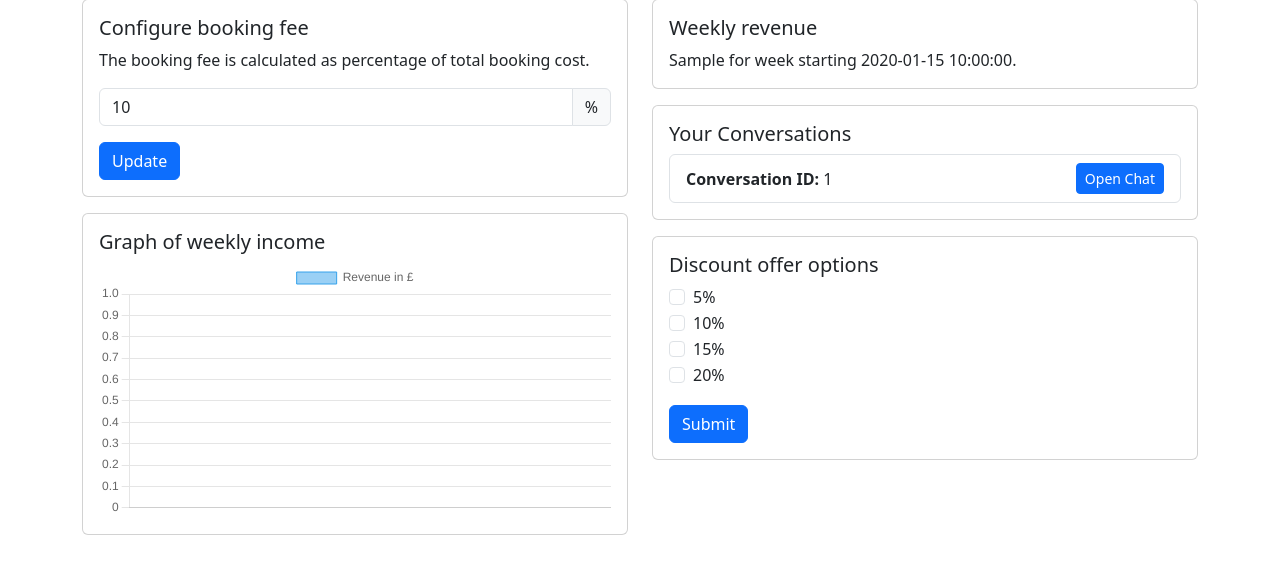
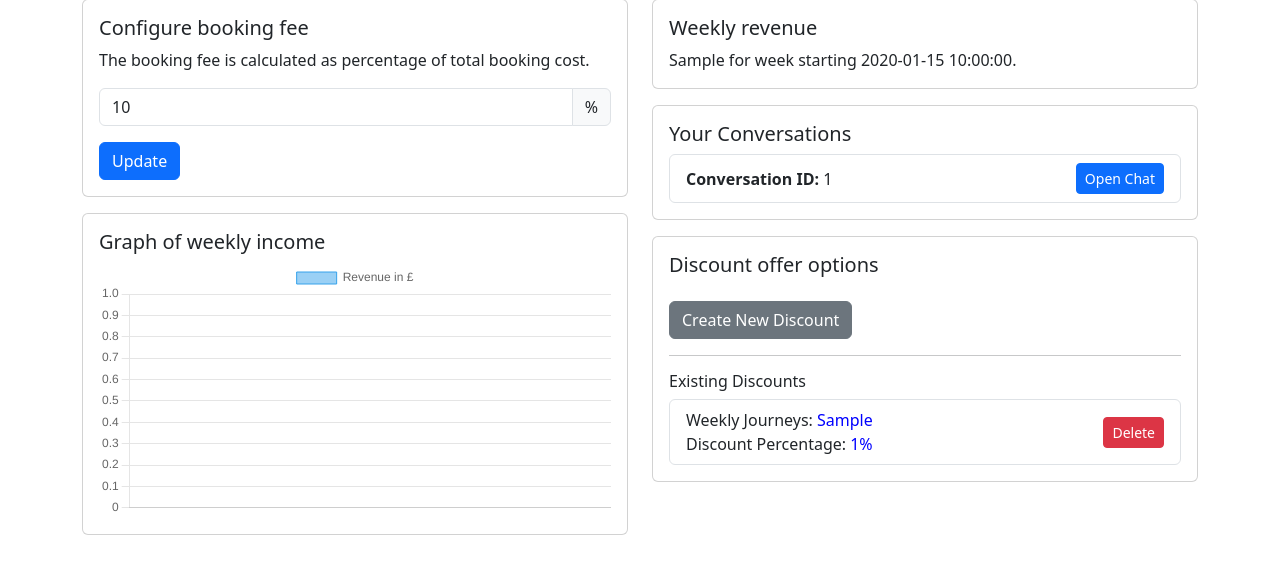
Before and after one commit to COMP2913-24-25/Pendolare, a Flask app: template Pendo.AdminDashboard/templates/dashboard.html in a window 1280 px wide. Shown: the part 81-655 px from the top of the page. Run offline with Flask 3, Linux system fonts and the light colour scheme; the template is opened without the code that fills it: most values are stand-ins (such as "Sample title", 1, 10 or a date in 2020).

Commit message:
Get and delete discounts functionality complete

```diff
--- a/Pendo.AdminDashboard/app.py
+++ b/Pendo.AdminDashboard/app.py
@@ -86,6 +86,14 @@ def dashboard():
     rev_response = admin_client.GetWeeklyRevenue(start_of_week, end_of_week)
     rev_this_week = rev_response.get('total')
 
+    discounts = admin_client.GetDiscounts()
+    app.logger.info("Discounts: %s", discounts)
+
+    # Add dummy discount if none exist; includes a DiscountId field for deletion.
+    if not discounts:
+        discounts = [{'DiscountId': 'dummy', 'WeeklyJourneys': 3, 'DiscountPercentage': 5}]
+        app.logger.info("Using dummy discount: %s", discounts)
+
     messaging_client = MessageClient(f"{api_url}/api/Message", app.logger, jwt=session.get('jwt'))
     user_conversations = messaging_client.get_user_conversations("00000000-0000-0000-0000-000000000000")
 
@@ -93,7 +101,8 @@ def dashboard():
                            booking_fee=booking_fee,
                            rev_this_week=rev_this_week,
                            revenue_date=start_of_week.strftime('%d %B %Y'),
-                           conversations=user_conversations)
+                           conversations=user_conversations,
+                           discounts=discounts)
 
 @app.route('/chat/conversation/<conversation_id>', methods=['GET'])
 def chat_conversation(conversation_id):
@@ -130,9 +139,37 @@ def update_booking_fee():
         flash("Failed to update booking fee.")
     return redirect(url_for('dashboard'))
 
-@app.route('/update_discount_offers', methods=['POST'])
-def update_discount_offers():
-    discounts = request.form.getlist('discounts')
+@app.route('/create_discount', methods=['GET', 'POST'])
+def create_discount():
+    if not session.get('logged_in'):
+        return redirect(url_for('login'))
+    if request.method == 'POST':
+        weekly_journeys = request.form.get('weekly_journeys')
+        discount_percentage = request.form.get('discount_percentage')
+        app.logger.info("Attempting to create discount with weekly_journeys: %s, discount_percentage: %s", weekly_journeys, discount_percentage)
+        admin_client = AdminClient(api_url, app.logger, jwt=session.get('jwt'))
+        result = admin_client.CreateDiscount(weekly_journeys, discount_percentage)
+        if result:
+            app.logger.info("Discount created successfully: %s", result)
+            flash("Discount created successfully.")
+        else:
+            app.logger.error("Failed to create discount with weekly_journeys: %s, discount_percentage: %s", weekly_journeys, discount_percentage)
+            flash("Failed to create discount.")
+        return redirect(url_for('dashboard'))
+    return render_template('create_discount.html')
+
+@app.route('/delete_discount/<discount_id>', methods=['POST'])
+def delete_discount(discount_id):
+    if not session.get('logged_in'):
+        return redirect(url_for('login'))
+    app.logger.info("Attempting to delete discount with id: %s", discount_id)
+    admin_client = AdminClient(api_url, app.logger, jwt=session.get('jwt'))
+    success = admin_client.DeleteDiscount(discount_id)
+    if success:
+        app.logger.info("Discount deleted successfully: %s", discount_id)
+    else:
+        app.logger.error("Failed to delete discount: %s", discount_id)
+    flash("Discount deleted successfully." if success else "Failed to delete discount.")
     return redirect(url_for('dashboard'))
 
 @app.route('/ping')
--- a/Pendo.AdminDashboard/templates/dashboard.html
+++ b/Pendo.AdminDashboard/templates/dashboard.html
@@ -47,7 +47,6 @@
                             <li class="list-group-item d-flex justify-content-between align-items-center">
                                 <span>
                                     <strong>Conversation ID:</strong> {{ conv.ConversationId }}
-                                    <!-- Add other conversation details if needed -->
                                 </span>
                                 <a href="{{ url_for('chat_conversation', conversation_id=conv.ConversationId) }}" class="btn btn-primary btn-sm">
                                     Open Chat
@@ -63,25 +62,26 @@
             <div class="card mb-3">
                 <div class="card-body">
                     <h5 class="card-title">Discount offer options</h5>
-                    <form method="POST" action="{{ url_for('update_discount_offers') }}">
-                        <div class="form-check">
-                            <input class="form-check-input" type="checkbox" name="discounts" value="5" id="discount5">
-                            <label class="form-check-label" for="discount5">5%</label>
-                        </div>
-                        <div class="form-check">
-                            <input class="form-check-input" type="checkbox" name="discounts" value="10" id="discount10">
-                            <label class="form-check-label" for="discount10">10%</label>
-                        </div>
-                        <div class="form-check">
-                            <input class="form-check-input" type="checkbox" name="discounts" value="15" id="discount15">
-                            <label class="form-check-label" for="discount15">15%</label>
-                        </div>
-                        <div class="form-check">
-                            <input class="form-check-input" type="checkbox" name="discounts" value="20" id="discount20">
-                            <label class="form-check-label" for="discount20">20%</label>
-                        </div>
-                        <button type="submit" class="btn btn-primary mt-3">Submit</button>
-                    </form>
+                    <a href="{{ url_for('create_discount') }}" class="btn btn-secondary mt-3">Create New Discount</a>
+                    {% if discounts %}
+                        <hr>
+                        <h6>Existing Discounts</h6>
+                        <ul class="list-group mt-2">
+                            {% for discount in discounts %}
+                                <li class="list-group-item d-flex justify-content-between align-items-center">
+                                    <span>
+                                        Weekly Journeys: <span style="color: blue;">{{ discount.WeeklyJourneys }}</span><br>
+                                        Discount Percentage: <span style="color: blue;">{{ discount.DiscountPercentage }}%</span>
+                                    </span>
+                                    <form method="POST" action="{{ url_for('delete_discount', discount_id=discount.DiscountId) }}" onsubmit="return confirm('Are you sure you want to delete this discount?');" class="mb-0">
+                                        <button type="submit" class="btn btn-danger btn-sm">Delete</button>
+                                    </form>
+                                </li>
+                            {% endfor %}
+                        </ul>
+                    {% else %}
+                        <p class="mt-3">No discounts available.</p>
+                    {% endif %}
                 </div>
             </div>
         </div>
```
Also changed, not shown: Pendo.AdminDashboard/admin_client.py (+19 -0 lines), Pendo.AdminDashboard/templates/create_discount.html (added, +23 -0 lines).
